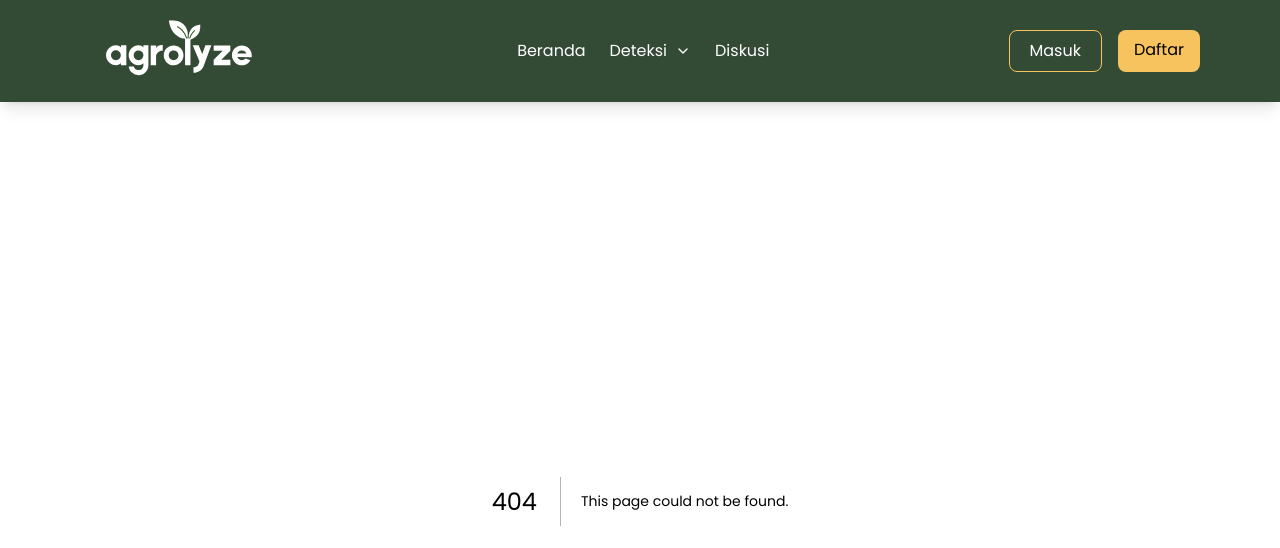
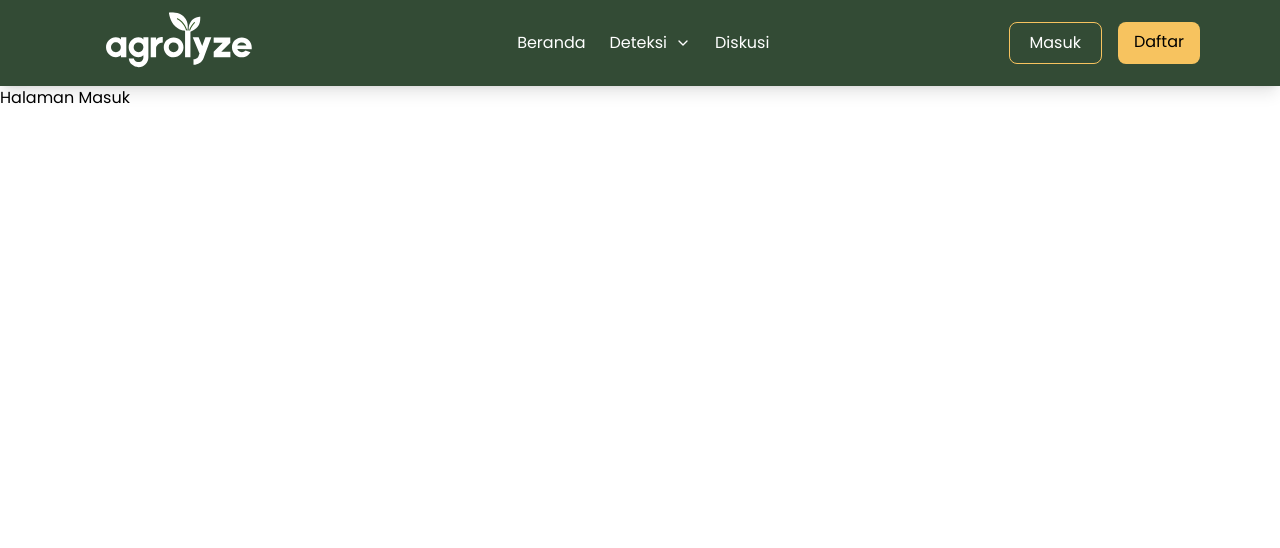
Before and after one commit to PCC-Coders/fe-agrolyze, a Next.js app: page /masuk in a window 1280 px wide. Before the commit this address had no page. Shown: the top 548 px of the page. Built offline with nearby package versions, Linux system fonts and the light colour scheme.

Commit message:
style scrool

```diff
--- a/src/app/globals.css
+++ b/src/app/globals.css
@@ -11,3 +11,15 @@
 /* body {
   background-color: #334B35;
 } */
+
+::-webkit-scrollbar {
+  width: 4px;
+}
+
+::-webkit-scrollbar-track {
+  background: #f1f1f1; /* Warna track scrollbar */
+}
+
+::-webkit-scrollbar-thumb {
+  background: #334B35;
+}
--- /dev/null
+++ b/src/app/masuk/page.jsx
@@ -0,0 +1,7 @@
+export default function Login() {
+    return (
+        <div>
+            <h1>Halaman Masuk</h1>
+        </div>
+    );
+}
--- a/src/components/navbar.jsx
+++ b/src/components/navbar.jsx
@@ -17,7 +17,7 @@ export default function Navbar() {
   };
 
   return (
-    <nav className=' py-4 px-6 md:px-8 lg:px-12 bg-agro-green shadow-lg text-white sticky top-0 z-50'>
+    <nav className='py-2 px-6 md:px-8 lg:px-12 bg-agro-green shadow-lg text-white sticky top-0 z-50'>
       {/* Logo */}
       <div className='flex justify-between items-center container mx-auto'>
         <div className='ml-4 lg:ml-8'>
@@ -98,7 +98,7 @@ export default function Navbar() {
         {/* Action Buttons */}
         <div className='hidden md:flex mr-4 lg:mr-8 space-x-4'>
           <Link
-            href='/login'
+            href='/masuk'
             className='border border-agro-light-yellow text-white text-sm md:text-base lg:text-m px-4 py-1.5 md:px-5 md:py-2 rounded-lg'
           >
             Masuk
```
